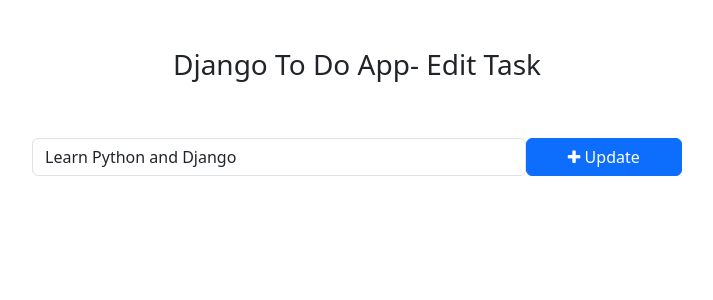
After one commit to iamkonrad/DJANGOTODOAPP, a Django app: page /todo/edit_task/1/ in a window 1280 px wide. The commit adds this page. Shown: the top 300 px of the page, without its empty margins (283-996 px from the left). Run offline with Django 4.2, Linux system fonts and the light colour scheme; data comes from the database, SQL or seed files in the repository; both versions use the stored data as it was after the commit.

Commit message:
Edit task functionality
1.Logic
-creating an edit_task function in todo app's views (taking 2 parameters), and returning it into newly created edit_task.html template,
creating an if statements for Get and Post methods; if request is get then it will be returned in a context to edit_task.html page,
adding an expression {{ get_task.task }} into edit_html, so the update placeholder will be pre-filled with it;
in case request is POST then it gets fetched to the database, assigned to new_task variable, afterwards the task attribute of get_task object
is set to correspond the value of new_task, in the end the updated task is saved and the user redirected to home.html
-creating a path in todoapp's to the edit_task function
-linking the url to edit_task to the edit_task button on home.html, creating a redirection to edit_task.html

2. Edit_task.html
-styling the edit_task.html page, copying the bootstrap and pasting form element from home.html into edit_task.html, passing, updating the form action in edit_task.html
to correct url and a dynamic pk (url 'edit_task' get_task.id %)

```diff
--- /dev/null
+++ b/main_app/templates/edit_task.html
@@ -0,0 +1,29 @@
+<!doctype html>
+<html lang="en">
+<head>
+    <meta charset="UTF-8">
+    <meta name="viewport"
+          content="width=device-width, user-scalable=no, initial-scale=1.0, maximum-scale=1.0, minimum-scale=1.0">
+    <meta http-equiv="X-UA-Compatible" content="ie=edge">
+    <title>Edit Task - Django To Do App </title>
+
+    <link href="https://cdn.jsdelivr.net/npm/bootstrap@5.3.0-alpha1/dist/css/bootstrap.min.css" rel="stylesheet" integrity="sha384-GLhlTQ8iRABdZLl6O3oVMWSktQOp6b7In1Zl3/Jr59b6EGGoI1aFkw7cmDA6j6gD" crossorigin="anonymous">
+    <script src="https://cdn.jsdelivr.net/npm/bootstrap@5.3.0-alpha1/dist/js/bootstrap.bundle.min.js" integrity="sha384-w76AqPfDkMBDXo30jS1Sgez6pr3x5MlQ1ZAGC+nuZB+EYdgRZgiwxhTBTkF7CXvN" crossorigin="anonymous"></script>
+    <!-- Font Awesome Icons -->
+    <link rel="stylesheet" href="https://cdnjs.cloudflare.com/ajax/libs/font-awesome/4.7.0/css/font-awesome.min.css">
+</head>
+<body>
+        <div class="container">
+            <h3 class="pt-5 pb-5 text-center">Django To Do App- Edit Task</h3>
+                    <form action="{%  url 'edit_task' get_task.pk %}" method="POST" style="width:650px; margin: auto;" >
+                    {%  csrf_token %}
+                    <div class="form-group">
+                        <span style="display: flex;">
+                            <input type="text" name="task" class="form-control" placeholder="Add a task" value="{{ get_task.task }}">
+                            <button type="submit" class="btn btn-primary" style="width: 200px;"><i class="fa fa-plus"></i> Update</button>
+                        </span>
+                    </div>
+                </form>
+        </div>
+</body>
+</html>
--- a/main_app/templates/home.html
+++ b/main_app/templates/home.html
@@ -33,7 +33,7 @@
                         <span style="position: relative; float: right;">
                             <a href="{%  url 'mark_as_done' task.id %}"class="btn btn-success"><i class="fa fa-check"></i> Mark as Done</a>
                             <a class="btn btn-danger"><i class="fa fa-trash"></i></a>
-                            <a class="btn btn-primary"><i class="fa fa-pencil"></i></a>
+                            <a href="{%  url 'edit_task' task.id %}" class="btn btn-primary"><i class="fa fa-pencil"></i></a>
                         </span>
                     </div>
                 </div>
--- a/main_app/todo/urls.py
+++ b/main_app/todo/urls.py
@@ -6,5 +6,5 @@
     path('addTask/', views.addTask,name='addTask'),
     path('mark_as_done<int:pk>/', views.mark_as_done, name='mark_as_done'),
     path('mark_as_undone<int:pk>/', views.mark_as_undone,name='mark_as_undone'),
-
+    path('edit_task/<int:pk>/',views.edit_task, name='edit_task'),
 ]
--- a/main_app/todo/views.py
+++ b/main_app/todo/views.py
@@ -14,9 +14,21 @@
     task.save()
     return redirect ('home')
 
-
 def mark_as_undone(request, pk):
     task = get_object_or_404(Task,pk=pk)                                                                                #fetching the object from database if it exists
     task.is_completed=False
     task.save()
     return redirect ('home')
+
+def edit_task(request,pk):
+    get_task = get_object_or_404(Task, pk=pk)                                                                            #fetching the object from database if it exists
+    if request.method =='POST':
+        new_task = request.POST['task']
+        get_task.task = new_task
+        get_task.save()
+        return redirect('home')
+    else:
+        context = {
+            'get_task':get_task,
+        }
+        return render(request,'edit_task.html', context)
```
Also changed, not shown: main_app/db.sqlite3.
